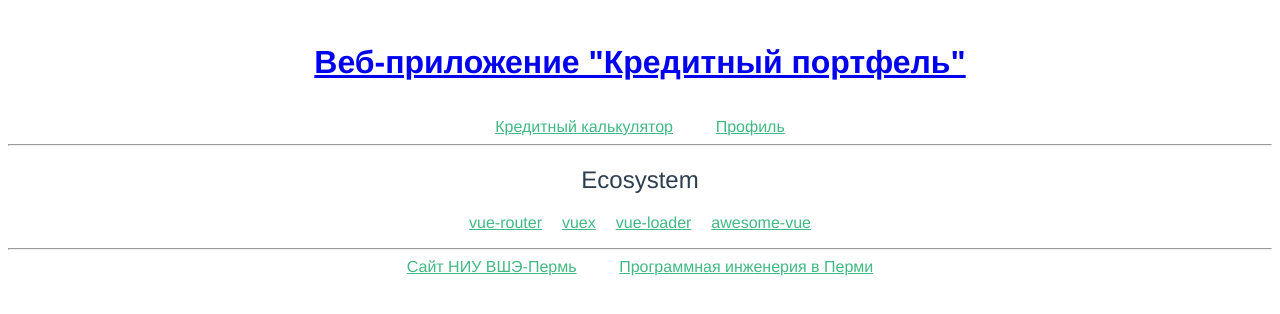
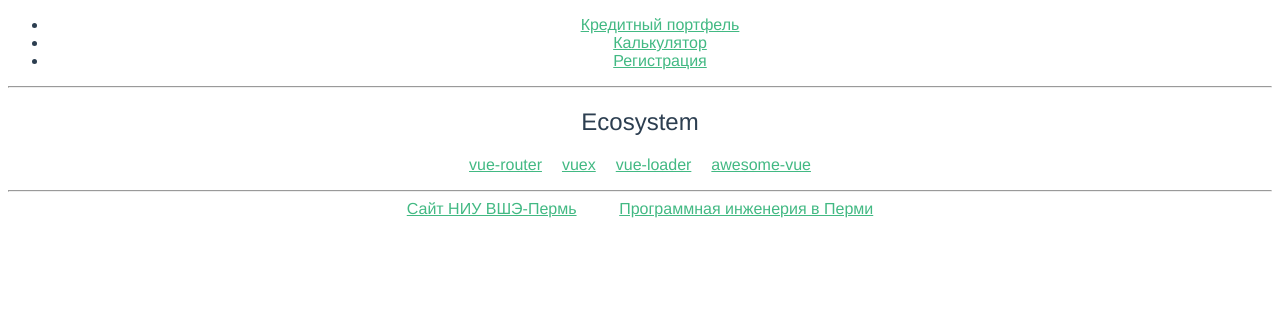
Before and after one commit to A1ta1r/credit-portfolio-client, a Vue app: page /#/ in a window 1280 px wide. Shown: the top 314 px of the page. Built offline with nearby package versions, Linux system fonts and the light colour scheme.

Commit message:
Added signup component, removed header

```diff
--- a/package.json
+++ b/package.json
@@ -15,6 +15,7 @@
   },
   "dependencies": {
     "bootstrap-css": "^4.0.0-alpha.5",
+    "vee-validate": "^2.1.0-beta.1",
     "vue": "^2.5.2",
     "vue-mc": "^0.2.4",
     "vue-router": "^3.0.1",
--- a/src/App.vue
+++ b/src/App.vue
@@ -1,6 +1,5 @@
 <template>
   <div id="app">
-    <header-com></header-com>
     <navbar></navbar><hr>
     <router-view></router-view><hr>
     <footer-com></footer-com>
--- a/src/components/Navbar.vue
+++ b/src/components/Navbar.vue
@@ -1,17 +1,33 @@
 <template>
-  <nav class="d-inline-flex flex-row justify-content-center align-items-center">
-    <!-- Links -->
-    <router-link to="/calculator">Кредитный калькулятор</router-link>
-    <router-link to="/user">Профиль</router-link>  <!-- TODO динамически менять на компонент signin, когда нужно-->
+  <nav class="navbar navbar-toggleable-md navbar-light bg-success navbar-inverse">
+    <div class="navbar" id="navbar">
+      <ul class="navbar-nav mr-auto">
+        <li class="nav-item" :key="route.title" v-for="route in routes">
+          <router-link :to="route" class="nav-link" active-class="active">
+            {{ route.title }}
+          </router-link>
+        </li>
+      </ul>
+    </div>
   </nav>
 </template>
 
 <script>
 export default {
   name: 'Navbar',
-  data () {
-    return {
-      active: 0
+  computed: {
+    routes: function () {
+      let routes = []
+      for (let i in this.$router.options.routes) {
+        if (!this.$router.options.routes.hasOwnProperty(i)) {
+          continue
+        }
+        let route = this.$router.options.routes[i]
+        if (route.hasOwnProperty('title')) {
+          routes.push(route)
+        }
+      }
+      return routes
     }
   }
 }
--- a/src/components/Signup.vue
+++ b/src/components/Signup.vue
@@ -1,13 +1,52 @@
 <template>
-
+  <form class="form-group">
+    <div class="d-flex flex-column justify-content-center align-items-center">
+      <div class="form-group col-md-6" :class="{'has-danger':errors.first('email') != null}">
+        <label for="email">Электронная почта:</label>
+        <input id="email" type="email" class="form-control" data-vv-as="Электронная почта" name="email"
+               v-validate="'required|email'">
+        <span>{{errors.first('email')}}</span>
+      </div>
+      <div class="form-group col-md-6" :class="{'has-danger':errors.first('username') != null}">
+        <label for="username">Имя пользователя:</label>
+        <input id="username" type="text" class="form-control" name="username" data-vv-as="Имя пользователя"
+               v-validate="'required|alpha_num'">
+        <span>{{errors.first('username')}}</span>
+      </div>
+      <div class="form-group col-md-6" :class="{'has-danger':errors.has('password')}">
+        <label for="password">Пароль:</label>
+        <input id="password" type="password" class="form-control" name="password" data-vv-as="Пароль"
+               v-validate="{ required: true, min: 3}" v-model="settings.password">
+        <span>{{errors.first('password')}}</span>
+      </div>
+      <div class="form-group col-md-6" :class="{'has-danger':errors.has('password_confirmation')}">
+        <label for="password_confirmation">Подтверждение пароля:</label>
+        <input id="password_confirmation" type="password" class="form-control" data-vv-as="Подтверждение пароля"
+               name="password_confirmation" v-model="settings.password_confirmation"
+               v-validate="{ required: true, confirmed: settings.password}">
+        <span v-if="errors.has('password_confirmation')">Введенные пароли должны совпадать.</span>
+      </div>
+      <button type="button" class="btn btn-primary">ОК</button>
+    </div>
+  </form>
 </template>
 
 <script>
 export default {
-  name: 'Signup.vue'
+  name: 'Signup.vue',
+  data: function () {
+    return {
+      settings: {
+        password: '',
+        password_confirmation: ''
+      }
+    }
+  }
 }
 </script>
 
 <style scoped>
-
+  span {
+    color: #d9534f;
+  }
 </style>
--- a/src/main.js
+++ b/src/main.js
@@ -4,6 +4,11 @@ import Vue from 'vue'
 import App from './App'
 import router from './router'
 import 'bootstrap-css'
+import VeeValidate from 'vee-validate'
+import ru from 'vee-validate/dist/locale/ru'
+
+VeeValidate.Validator.localize('ru', ru)
+Vue.use(VeeValidate)
 
 Vue.config.productionTip = false
 
--- a/src/models/paymentPlan.js
+++ b/src/models/paymentPlan.js
@@ -1,8 +1,6 @@
 import {Model} from 'vue-mc'
 
-export default
-
-class PaymentPlan extends Model {
+export default class PaymentPlan extends Model {
   static LoanTypes = {'Even': 'Аннуитетный', 'Differentiated': 'Дифференцированный'}
 
   defaults () {
@@ -19,10 +17,18 @@ class PaymentPlan extends Model {
       errorsMas: [] // Добавил массив ошибок, как в примере
     }
   }
+
   routes () {
     return {
       fetch: '/loans/{id}',
       save: '/loans'
     }
   }
+
+  options () {
+    return {
+      validateOnChange: true,
+      validateOnSave: true
+    }
+  }
 }
--- a/src/router/index.js
+++ b/src/router/index.js
@@ -2,20 +2,29 @@ import Vue from 'vue'
 import Router from 'vue-router'
 import HelloWorld from '@/components/HelloWorld'
 import Calculator from '@/components/Calculator'
+import Signup from '@/components/Signup'
 
 Vue.use(Router)
 
 export default new Router({
   routes: [
     {
+      title: 'Кредитный портфель',
       path: '/',
       name: 'HelloWorld',
       component: HelloWorld
     },
     {
+      title: 'Калькулятор',
       path: '/calculator',
       name: 'Calculator',
       component: Calculator
+    },
+    {
+      title: 'Регистрация',
+      path: '/signup',
+      name: 'Signup',
+      component: Signup
     }
     // {
     //   path: '/user/:id',
```
Also changed, not shown: src/components/UserPage.vue (renamed from src/components/userCabinet.vue), 14 other files (tests, documents, lock files or other folders).
